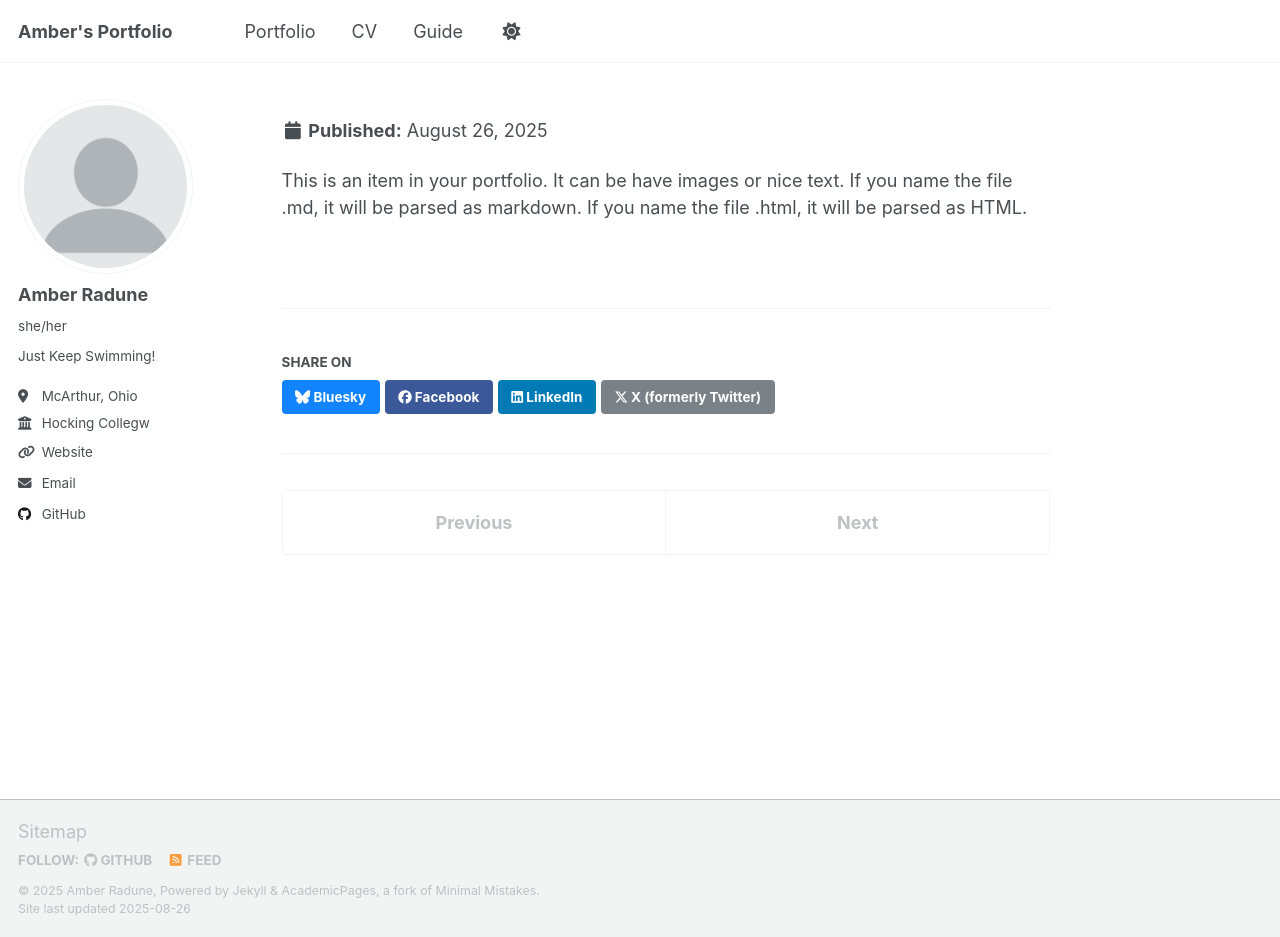
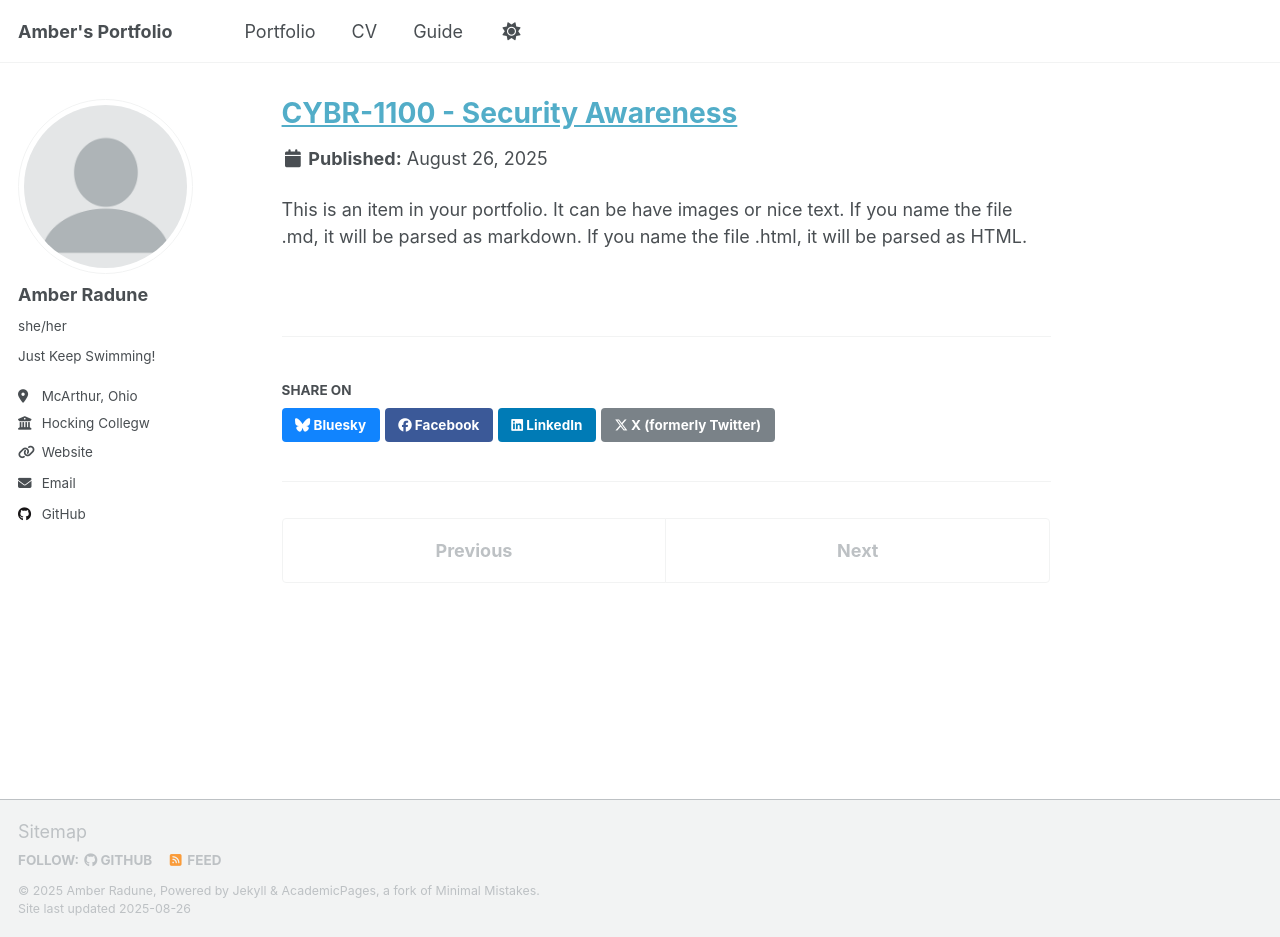
Before and after one commit to TinyBumblee/AmberR.github.io, a Jekyll site: the page built from _portfolio/portfolio-1.md, in a window 1280 px wide and 937 px high. Built offline with Jekyll 4.4.1, drawn with Linux system fonts in a browser that asks for light colours; a script that is not in the unit is left out; part of the change alters nothing that is shown.

Commit message:
Update portfolio-1.md

```diff
--- a/_portfolio/portfolio-1.md
+++ b/_portfolio/portfolio-1.md
@@ -1,5 +1,5 @@
 ---
-title: "[CYBR-1100 - Security Awareness](C:\Users\aradu\OneDrive\Documents\GitHub\Amber-Radune\cybr-1100-security-awareness)"
+title: "[CYBR-1100 - Security Awareness](cybr-1100-security-awareness)"
 excerpt: "Assignments for CYBR-1100 <br/><img src='/images/500x300.png'>"
 collection: portfolio
 ---
```
